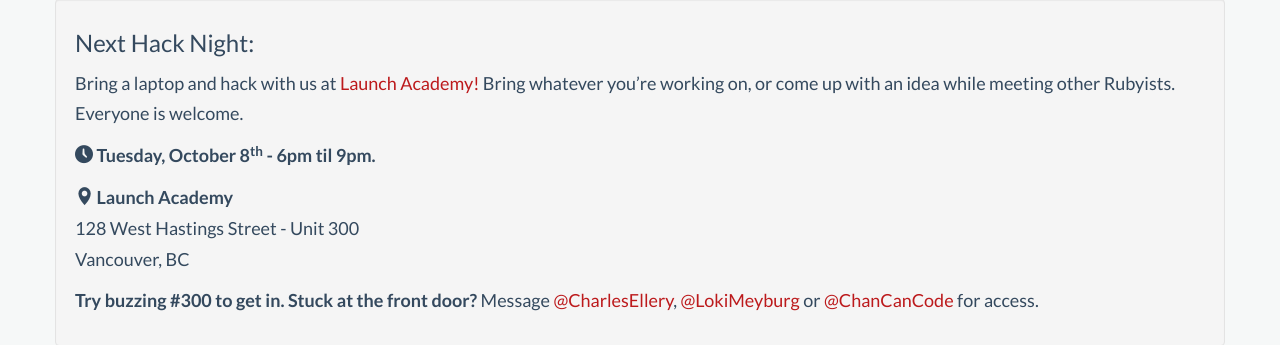
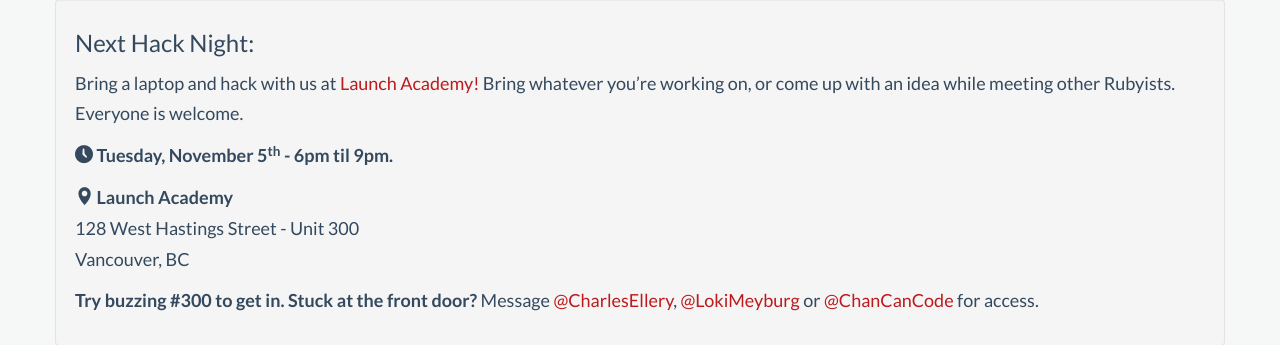
Before and after one commit to vanruby/vanruby.github.io, a Jekyll site: the page built from index.html, in a window 1280 px wide. Shown: the part 822-1167 px from the top of the page. Built offline with Jekyll 4.4.1, drawn with Linux system fonts in a browser that asks for light colours; Markdown is read by kramdown in place of the engine named in the settings; comment, search, counter and statistics services are not loaded.

```diff
--- a/index.html
+++ b/index.html
@@ -37,7 +37,7 @@ title: "VanRuby - Vancouver Ruby on Rails Group"
         <h6>Next Hack Night:</h6>
         <p>Bring a laptop and hack with us at <a href="http://launchacademy.ca/contact/" target="_blank">Launch Academy!</a> Bring whatever you’re working on, or come up with an idea while meeting other Rubyists. Everyone is welcome.</p>
 
-        <p><span class="fui-time"></span> <strong>Tuesday, October 8<sup>th</sup> - 6pm til 9pm.</strong></p>
+        <p><span class="fui-time"></span> <strong>Tuesday, November 5<sup>th</sup> - 6pm til 9pm.</strong></p>
         <p>
           <span class="fui-location"></span> <strong>Launch Academy</strong> <br />
           128 West Hastings Street - Unit 300<br />
```
